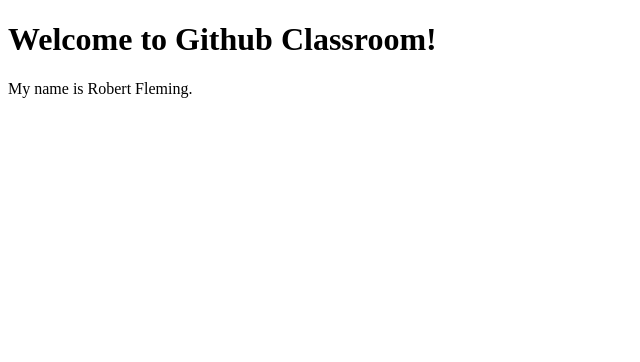
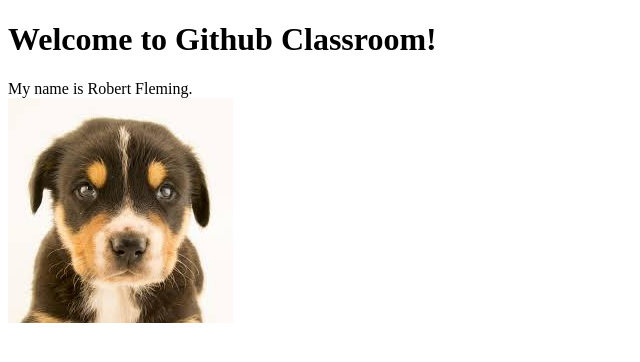
Before and after one commit to KenzieAcademy-Students/se-q1-github-classroom-intro-GhostKnight99, a plain HTML site: page index.html in a window 1280 px wide. Shown: the whole page, without its empty margins (0-640 px from the left). Drawn offline with Linux system fonts and the light colour scheme.

Commit message:
added new puppy picture and added html image tag

```diff
--- a/index.html
+++ b/index.html
@@ -23,5 +23,6 @@
     <h1>Welcome to Github Classroom!</h1>
     <div>My name is Robert Fleming.</div>
     <!-- Your html here -->
+    <img src="puppy.jpg" alt="puppy">
   </body>
 </html>
```
Also changed, not shown: puppy.jpg (added).
